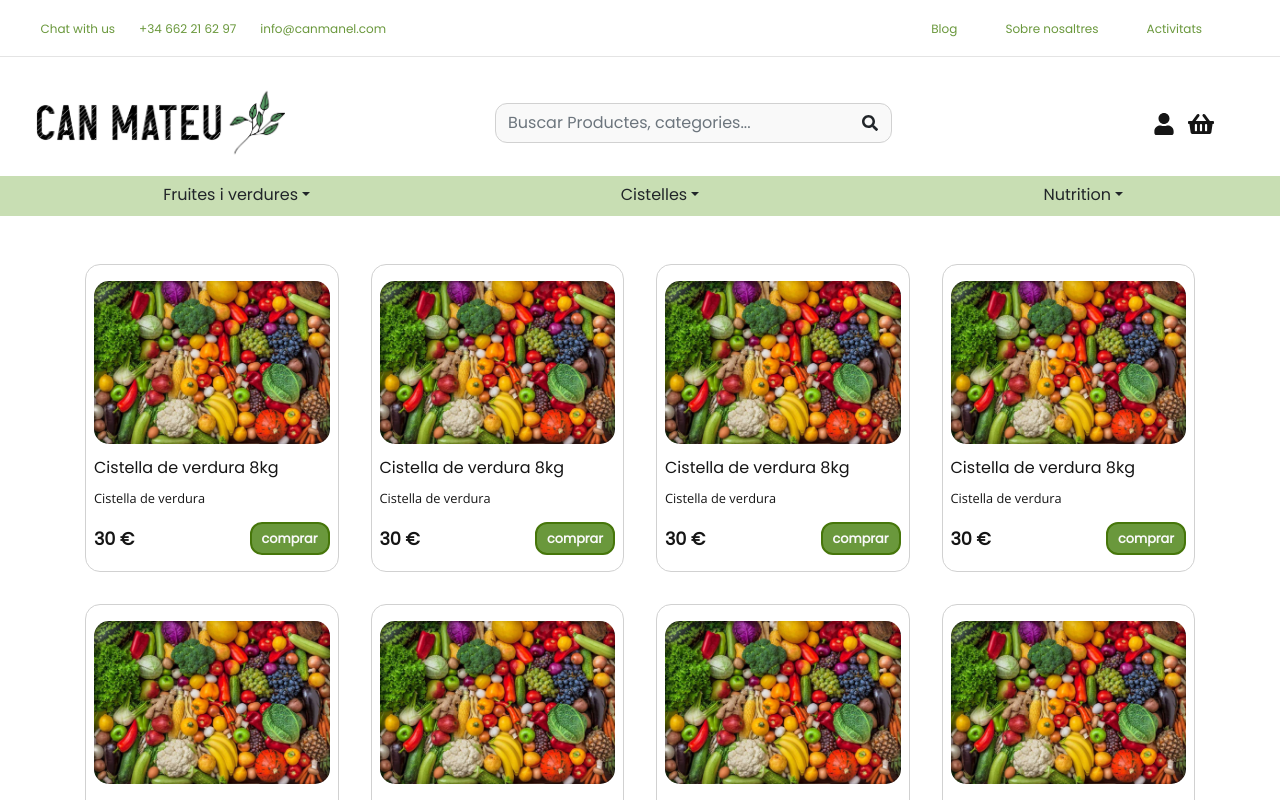
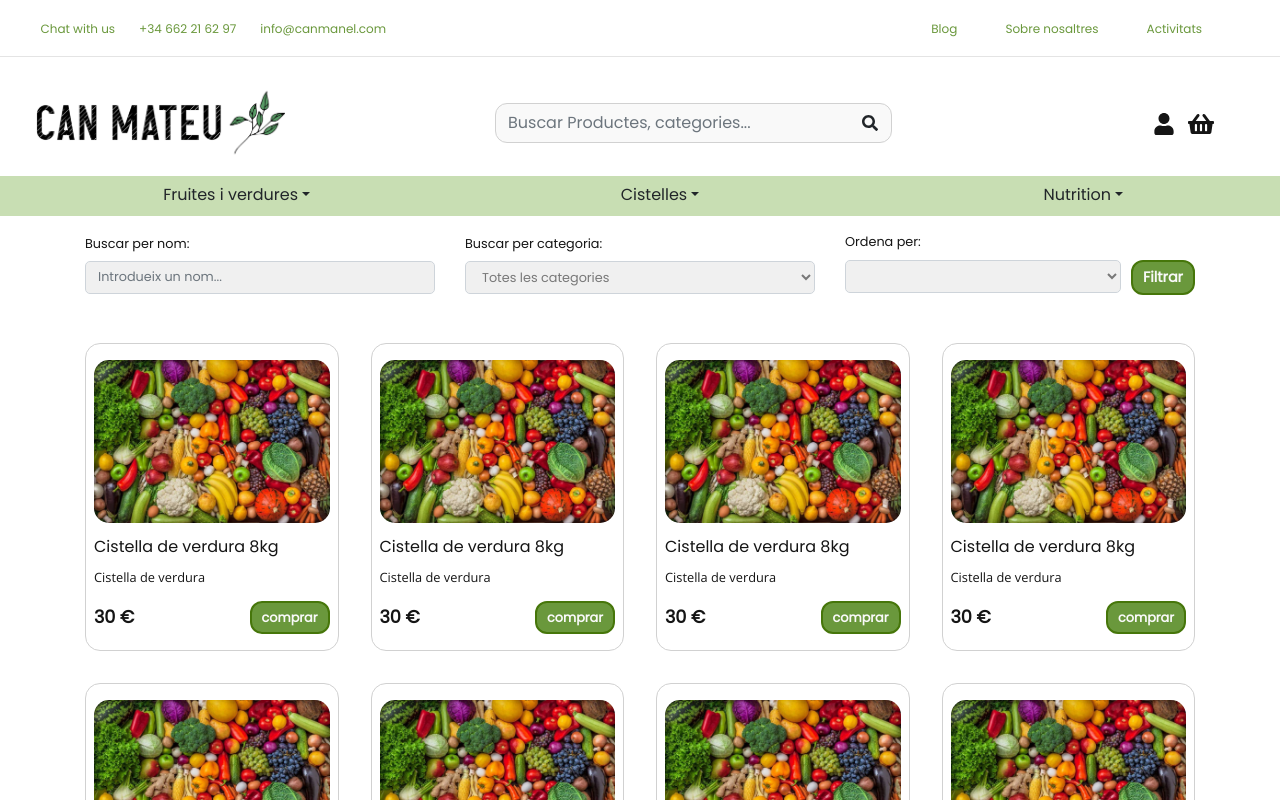
Before and after one commit to SalvadorSC/can-manel-front, a React (Create React App) app: page /product-list in a window 1280 px wide. Shown: the top 800 px of the page. Built offline with nearby package versions, Linux system fonts and the light colour scheme.

Commit message:
Component Searcher responsiu i amb icona hamburguesa desplegable per mòbil

```diff
--- a/src/componentes/Searcher/Searcher.css
+++ b/src/componentes/Searcher/Searcher.css
@@ -1,3 +1,6 @@
+.searcher-form {
+  display: none;
+}
 .searcher {
   font-size: 0.8rem;
   padding-block: 1rem;
@@ -17,5 +20,26 @@
   max-width: fit-content;
   padding-inline: 10px;
   padding-block: 5px;
-  margin-left: 10px;
+  margin-top: 10px;
 }
+.hamburguer-button {
+  background-color: var(--color-primary);
+  border-radius: 5px;
+  transition: all;
+}
+.hamburguer-button.btn:focus,
+.hamburguer-button.btn:focus-visible {
+  box-shadow: none;
+}
+@media screen and (min-width: 576px) {
+  .searcher-button {
+    margin-top: 0;
+    margin-left: 10px;
+  }
+  .hamburguer-button {
+    display: none;
+  }
+  .searcher-form {
+    display: flex;
+  }
+}
--- a/src/componentes/Searcher/Searcher.js
+++ b/src/componentes/Searcher/Searcher.js
@@ -7,23 +7,18 @@ export const Searcher = () => {
   return (
     <>
       <aside className="searcher">
-        {!open && (
-          <button
-            onClick={setOpen(!open)}
-            className="btn"
-            type="button"
-            data-toggle="collapse"
-            data-target="#searcher-form"
-            aria-expanded="false"
-            aria-controls="searcher-form"
-          >
-            {open && <FaBars />}
-            {!open && <FaTimes />}
-          </button>
-        )}
+        <button
+          onClick={() => setOpen(!open)}
+          className="hamburguer-button btn"
+          type="button"
+        >
+          {!open && <FaBars size={30} />}
+          {open && <FaTimes size={30} />}
+        </button>
         <form
-          className="row align-items-center justify-content-between collapse"
-          id="searcher-form"
+          className={`${
+            !open ? "searcher-form " : ""
+          }row align-items-center justify-content-between`}
         >
           <div className="form-group col-sm-4">
             <label htmlFor="name">Buscar per nom:</label>
@@ -47,7 +42,7 @@ export const Searcher = () => {
           </div>
           <div className="form-group d-flex flex-column col-sm-4">
             <label htmlFor="order">Ordena per:</label>
-            <div className="d-flex justify-content-between">
+            <div className="d-sm-flex justify-content-between">
               <select className="searcher-input form-control" id="order">
                 <option value="" defaultValue></option>
                 <option value="fruits">Preu</option>
--- a/src/index.js
+++ b/src/index.js
@@ -1,7 +1,6 @@
 import React from "react";
 import ReactDOM from "react-dom";
 import "bootstrap/dist/css/bootstrap.min.css";
-import "bootstrap/dist/js/bootstrap.min.js";
 import "@fontsource/poppins";
 import "@fontsource/open-sans";
 import "./global.css";
```
